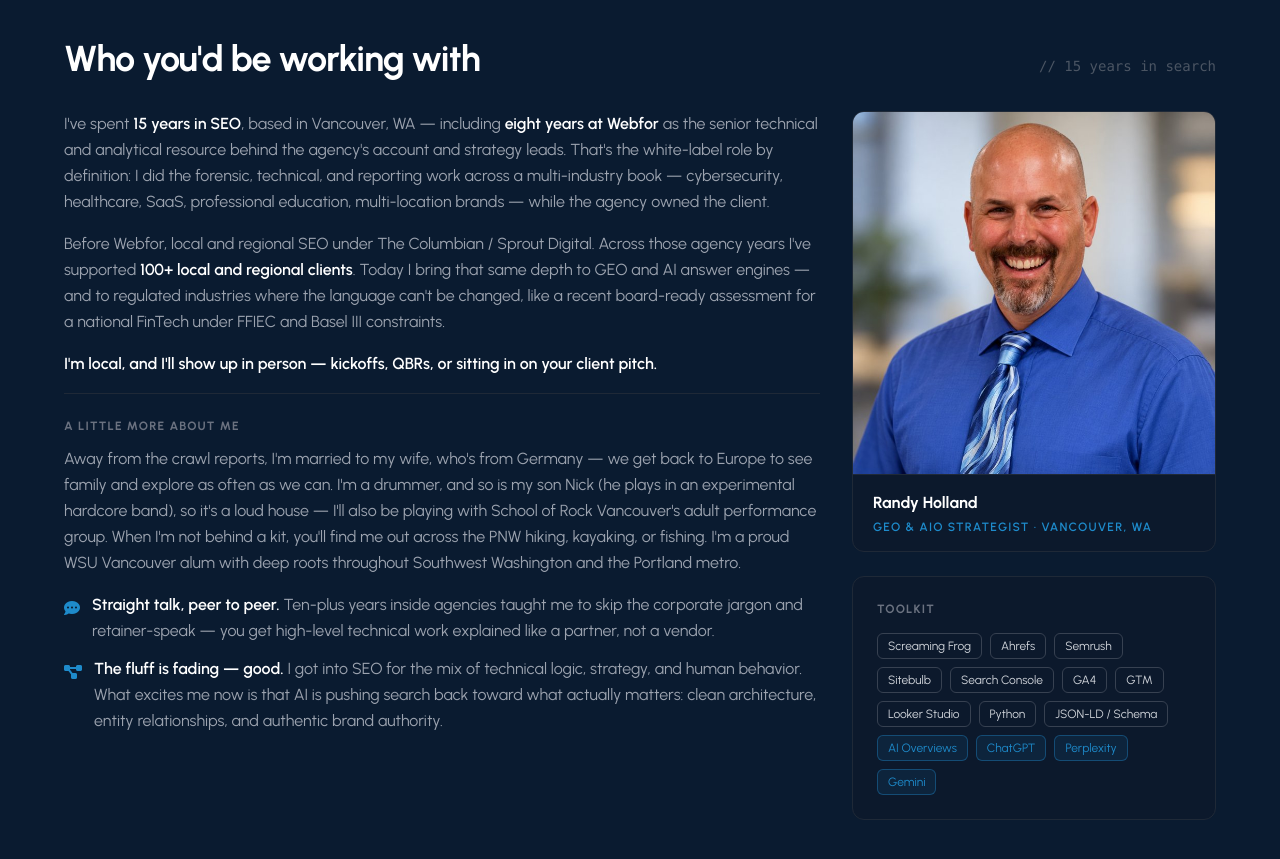
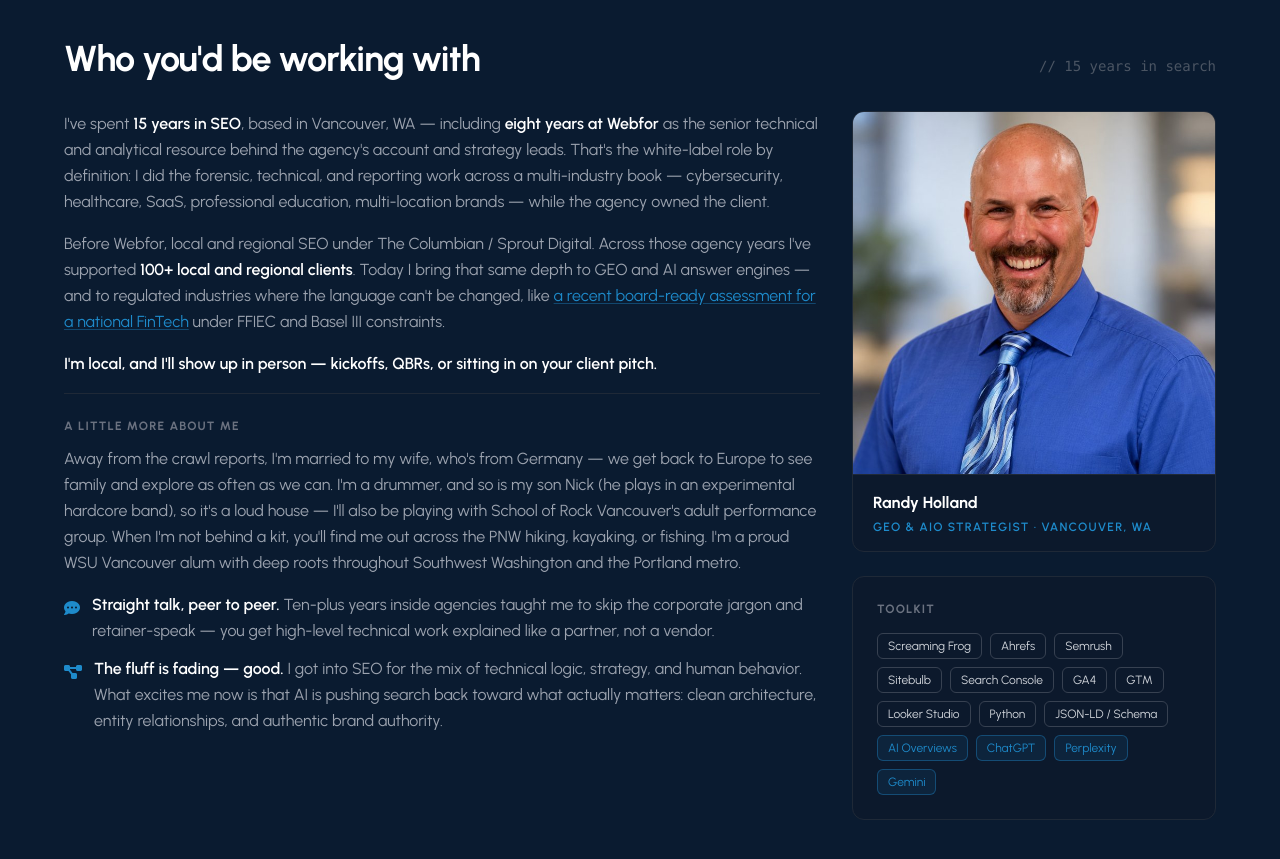
Before and after one commit to rndholland-png/seo-portfolio, a Jekyll site: the page built from for-agencies.html, in a window 1280 px wide and 900 px high, scrolled down 1070 px. Shown: the top 859 px of the window. Built offline with Jekyll 4.4.1, drawn with Linux system fonts in a browser that asks for light colours; nearby versions of some CDN libraries.

Commit message:
Update for-agencies.html

```diff
--- a/for-agencies.html
+++ b/for-agencies.html
@@ -319,7 +319,7 @@ document.addEventListener('click', function(e){
         <div class="grid md:grid-cols-[1.35fr_.65fr] gap-8 items-start">
             <div class="space-y-4 text-gray-400 leading-relaxed">
                 <p>I've spent <span class="text-white font-semibold">15 years in SEO</span>, based in Vancouver, WA — including <span class="text-white font-semibold">eight years at Webfor</span> as the senior technical and analytical resource behind the agency's account and strategy leads. That's the white-label role by definition: I did the forensic, technical, and reporting work across a multi-industry book — cybersecurity, healthcare, SaaS, professional education, multi-location brands — while the agency owned the client.</p>
-                <p>Before Webfor, local and regional SEO under The Columbian / Sprout Digital. Across those agency years I've supported <span class="text-white font-semibold">100+ local and regional clients</span>. Today I bring that same depth to GEO and AI answer engines — and to regulated industries where the language can't be changed, like a recent board-ready assessment for a national FinTech under FFIEC and Basel III constraints.</p>
+                <p>Before Webfor, local and regional SEO under The Columbian / Sprout Digital. Across those agency years I've supported <span class="text-white font-semibold">100+ local and regional clients</span>. Today I bring that same depth to GEO and AI answer engines — and to regulated industries where the language can't be changed, like <a href="/nexus-fintech-audit-case/" class="text-brand hover:text-brand-light underline decoration-brand/40 hover:decoration-brand underline-offset-2 transition-colors">a recent board-ready assessment for a national FinTech</a> under FFIEC and Basel III constraints.</p>
                 <p class="text-white font-semibold">I'm local, and I'll show up in person — kickoffs, QBRs, or sitting in on your client pitch.</p>
 
                 <div class="pt-6 mt-2 border-t border-gray-800">
```
